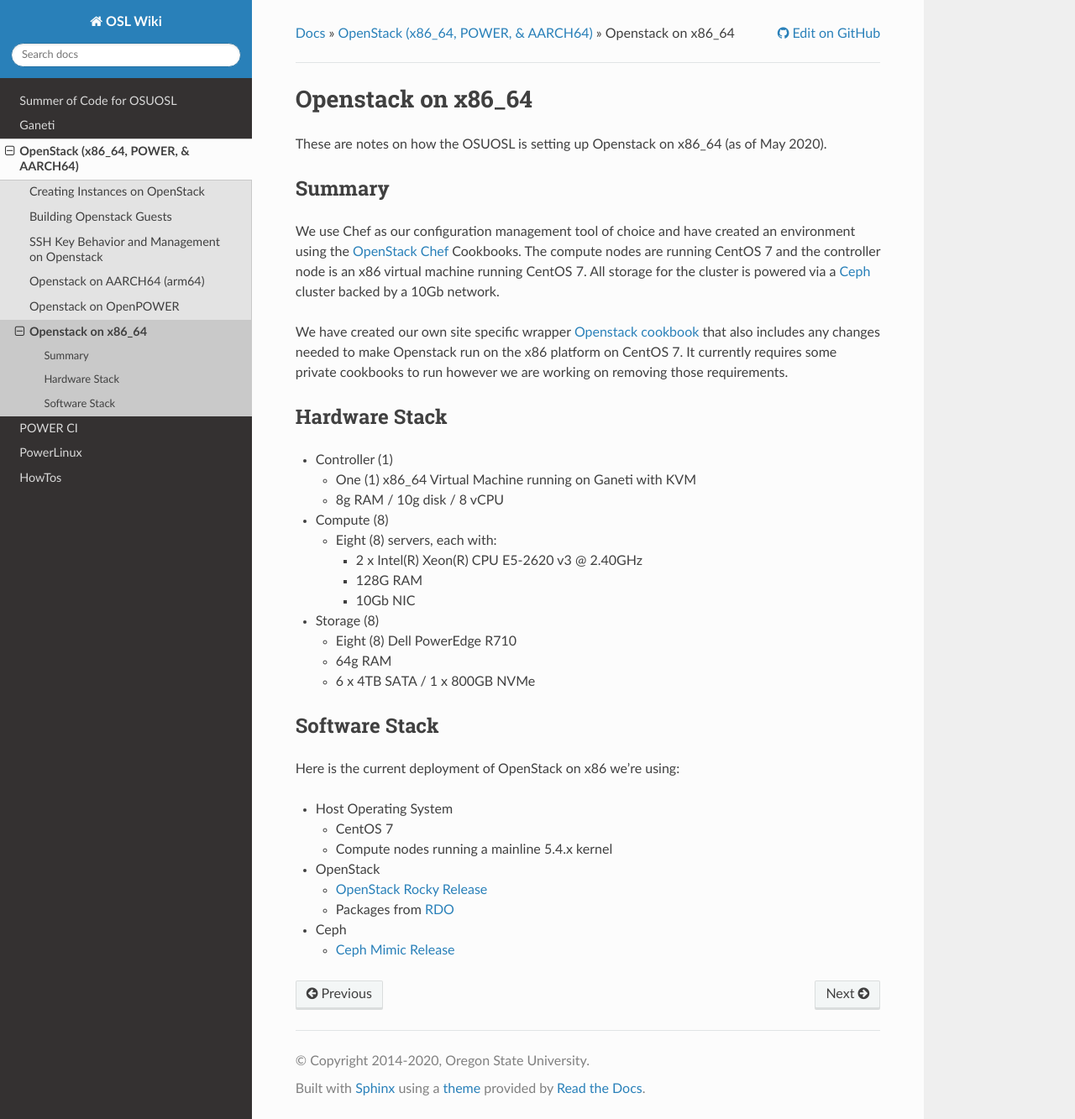
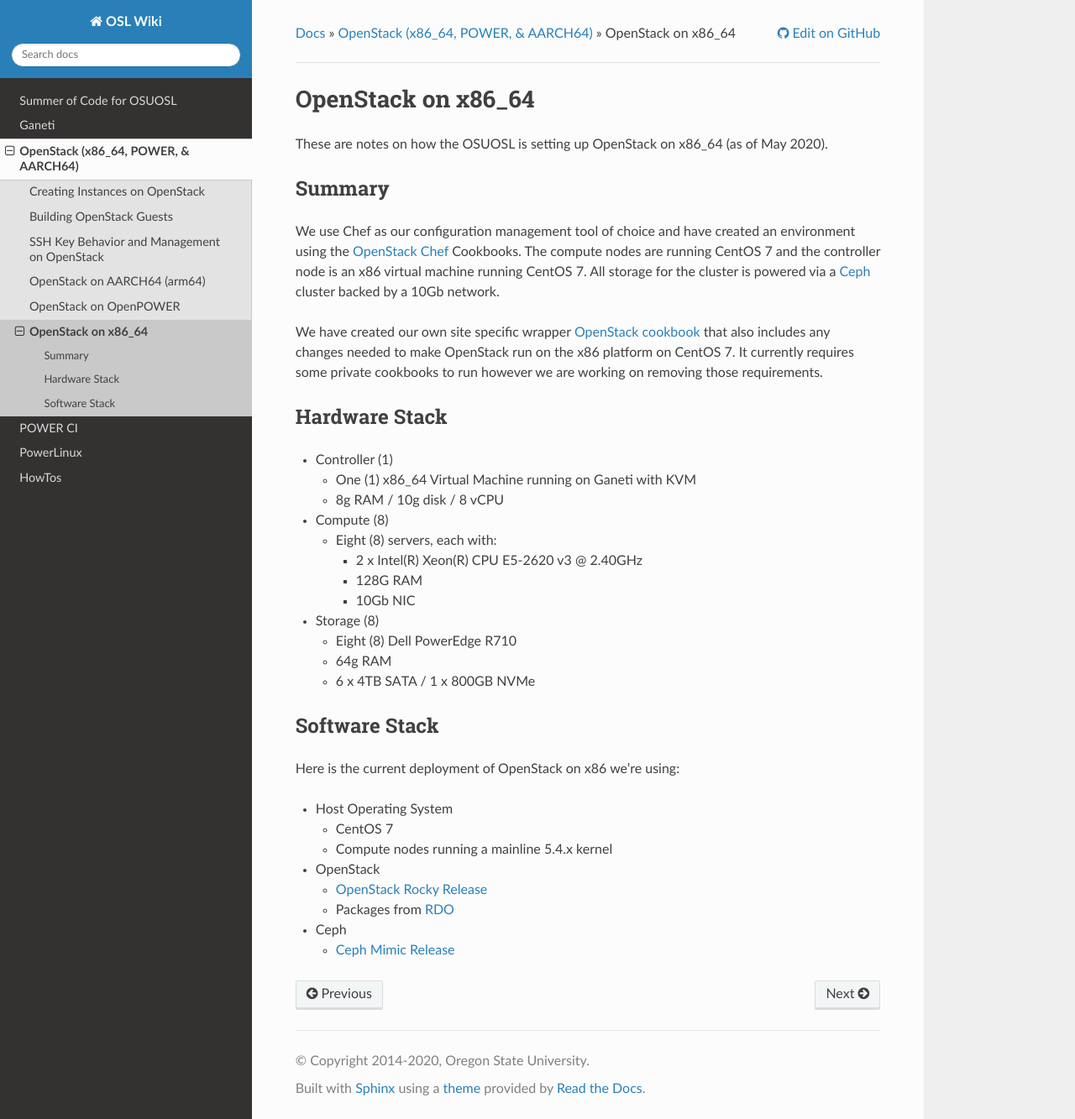
Before and after one commit to osuosl/wiki, a Sphinx documentation site: the page built from source/openstack/openstack_x86.rst, in a window 1280 px wide and 1333 px high. Shown: the whole window at 84% size. Built offline with Sphinx 7.4.7 and the Read the Docs theme 2.0.0, drawn with Linux system fonts in a browser that asks for light colours.

```diff
--- a/source/openstack/index.rst
+++ b/source/openstack/index.rst
@@ -3,11 +3,11 @@
 OpenStack (x86_64, POWER, & AARCH64)
 ====================================
 
-This wiki provides resources to deploy and manage instances on our Openstack clusters.
+This wiki provides resources to deploy and manage instances on our OpenStack clusters.
 
 We curently have 3 OpenStack clusters at the OSL: x86_64, POWER, and AARCH64. The x86 cluster is used
 typically for production hosting while the other two are mainly used to support development and CI
-for those architectures. All 3 clusters run Openstack powered by KVM.
+for those architectures. All 3 clusters run OpenStack powered by KVM.
 
 .. toctree::
   :maxdepth: 2
--- a/source/openstack/keys.rst
+++ b/source/openstack/keys.rst
@@ -1,6 +1,6 @@
 .. _keys:
 
-SSH Key Behavior and Management on Openstack
+SSH Key Behavior and Management on OpenStack
 ============================================
 
 These are findings of how SSH Keys behave in various conditions on OSL's OpenStack cluster, and how to
--- a/source/openstack/openstack_x86.rst
+++ b/source/openstack/openstack_x86.rst
@@ -1,9 +1,9 @@
 .. _openstack-x86:
 
-Openstack on x86_64
+OpenStack on x86_64
 ===================
 
-These are notes on how the OSUOSL is setting up Openstack on x86_64 (as of May 2020).
+These are notes on how the OSUOSL is setting up OpenStack on x86_64 (as of May 2020).
 
 Summary
 -------
@@ -12,12 +12,12 @@ We use Chef as our configuration management tool of choice and have created an e
 Cookbooks. The compute nodes are running CentOS 7 and the controller node is an x86 virtual machine running CentOS 7.
 All storage for the cluster is powered via a `Ceph`_ cluster backed by a 10Gb network.
 
-We have created our own site specific wrapper `Openstack cookbook`_ that also includes any changes needed to make
-Openstack run on the x86 platform on CentOS 7. It currently requires some private cookbooks to run however
+We have created our own site specific wrapper `OpenStack cookbook`_ that also includes any changes needed to make
+OpenStack run on the x86 platform on CentOS 7. It currently requires some private cookbooks to run however
 we are working on removing those requirements.
 
 .. _OpenStack Chef: https://docs.openstack.org/openstack-chef/latest/
-.. _Openstack cookbook: https://github.com/osuosl-cookbooks/osl-openstack
+.. _OpenStack cookbook: https://github.com/osuosl-cookbooks/osl-openstack
 .. _Ceph: https://ceph.com/
 
 Hardware Stack
```
Also changed, not shown: other parts of source/openstack/keys.rst (+1 -0 lines), source/openstack/guests.rst (+5 -4 lines), source/openstack/openstack_aarch64.rst (+5 -5 lines), source/openstack/openstack_openpower.rst (+5 -5 lines), 1 other file.
